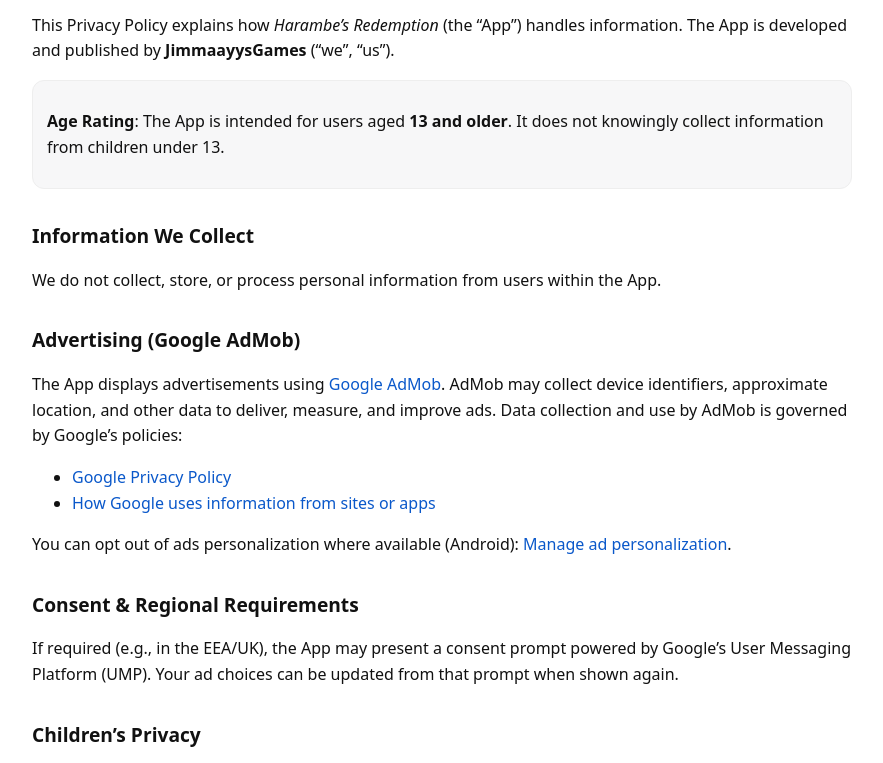
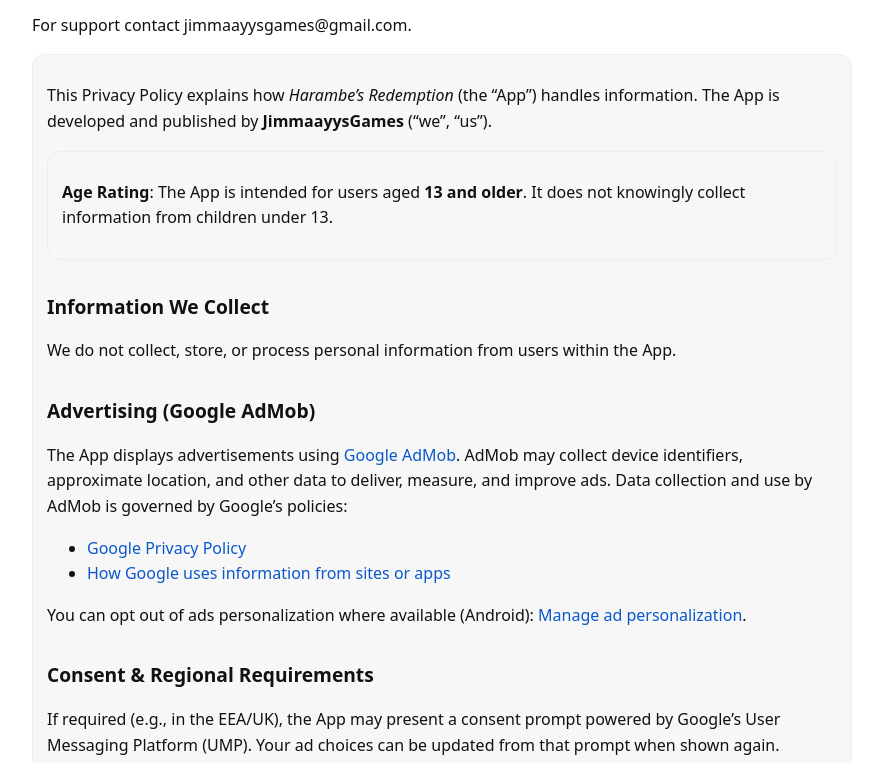
Before and after one commit to TheJimmmaaayyy/HarambesRedemption, a plain HTML site: page index.html in a window 1280 px wide. Shown: the part 129-892 px from the top of the page, without its empty margins (198-1081 px from the left). Drawn offline with Linux system fonts and the light colour scheme.

Commit message:
Update index.html

```diff
--- a/index.html
+++ b/index.html
@@ -20,7 +20,9 @@
 <body>
   <h1>Privacy Policy</h1>
   <div class="muted">for <strong>Harambe’s Redemption</strong> — Last updated: 2025-09-14</div>
+<p>For support contact jimmaayysgames@gmail.com.</p>
 
+  <div class="box">
   <p>This Privacy Policy explains how <em>Harambe’s Redemption</em> (the “App”) handles information.
      The App is developed and published by <strong><!-- Replace with your legal or developer name -->JimmaayysGames</strong> (“we”, “us”).</p>
 
```
